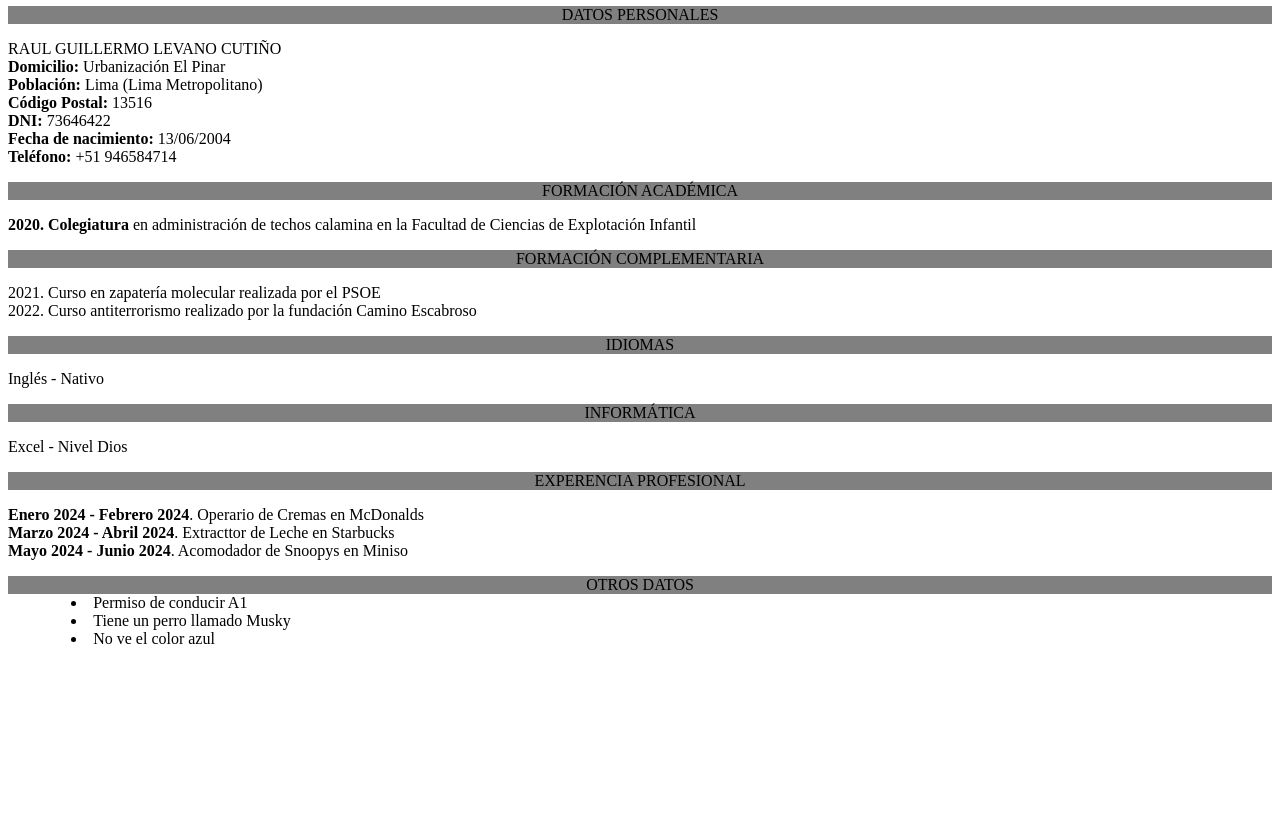
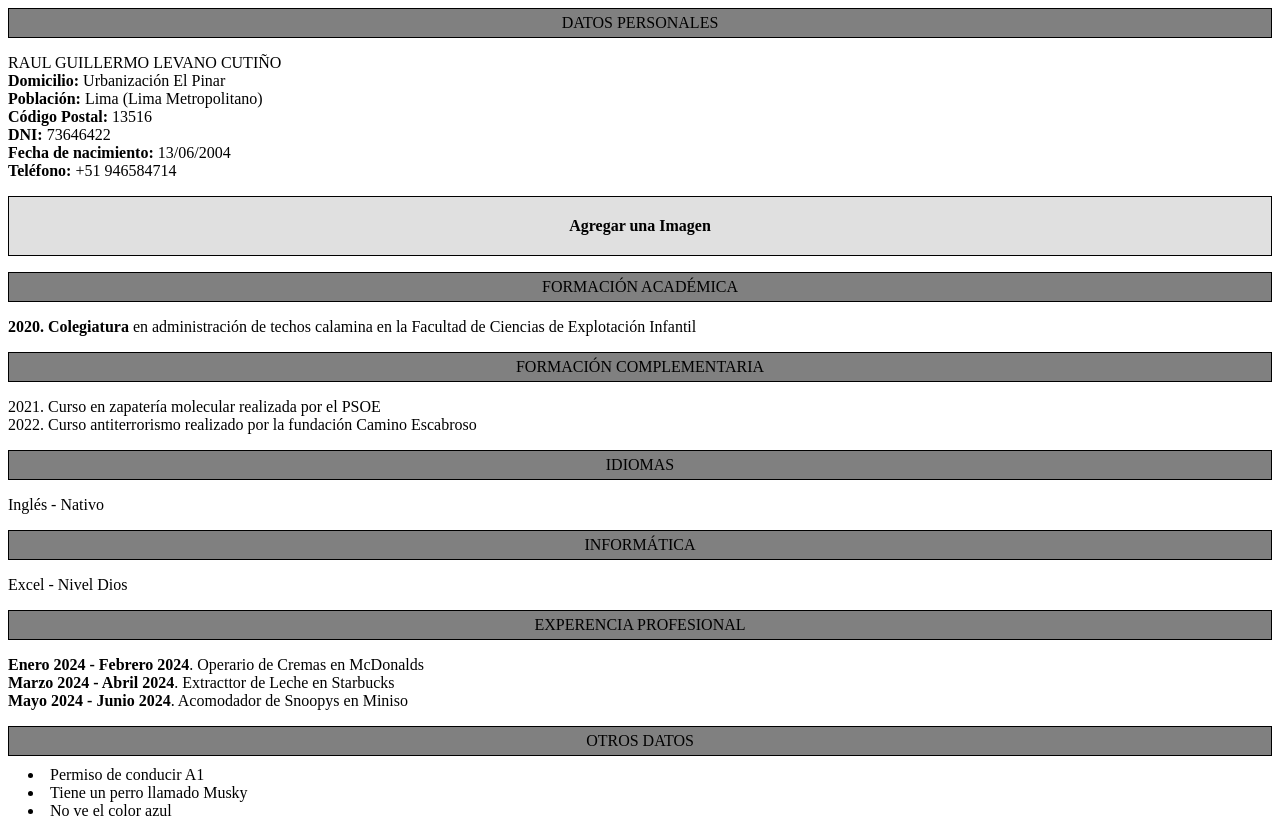
Before and after one commit to Raguilev/guia1, a plain HTML site: page index.html in a window 1280 px wide. Shown: the part 74-902 px from the top of the page. Before the commit the page ends 800 px from the top, so only its background shows below. Drawn offline with Linux system fonts and the light colour scheme.

Commit message:
Mejorado

```diff
--- a/index.html
+++ b/index.html
@@ -17,6 +17,7 @@
     <b>DNI:</b> 73646422<br>
     <b>Fecha de nacimiento:</b> 13/06/2004<br>
     <b>Teléfono:</b> +51 946584714
+    <div class="photo">Agregar una Imagen</div>
     </p>
 
     <div class="rows">FORMACIÓN ACADÉMICA</div>
--- a/styles.css
+++ b/styles.css
@@ -1,19 +1,27 @@
 .rows{
     background-color: grey;
     text-align: center;
-
+    padding: 5px;
+    border: 1px solid black
 }
 h1{
     text-align: center;
     background-color: grey;
+    border: 1px solid black
    ;
 }
 
 .sangria{
-    padding-left: 5%;
-    ;
+    margin-left: 20px;
+    margin-top: 10px;
+
 }
 
-.fancy{
-
+.photo{
+    flex: 1;
+    border: 1px solid black;
+    text-align: center;
+    padding: 20px;
+    background-color: #e0e0e0;
+    font-weight: bold;
 }
```
